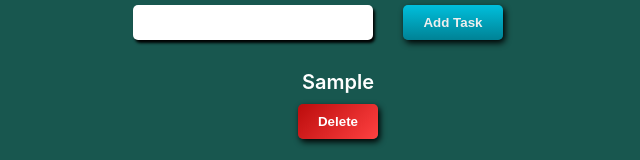
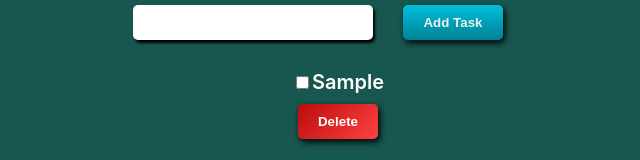
Before and after one commit to aryansharma15/todo-app, a React (Create React App) app: page / in a window 1280 px wide. Both pictures are taken after typing "Sample" into the empty fields and a click on the button "Add Task". Shown: the part 125-285 px from the top of the page, without its empty margins (322-962 px from the left). Built offline with nearby package versions, Linux system fonts and the light colour scheme.

Commit message:
mark as done with problems

```diff
--- a/src/App.css
+++ b/src/App.css
@@ -88,6 +88,9 @@ button{
   box-shadow: none;
 }
 
+.checker{
+  padding: 50px;
+}
 
 @media (prefers-reduced-motion: no-preference) {
   .App-logo {
--- a/src/todo.js
+++ b/src/todo.js
@@ -22,12 +22,23 @@ function Todo() {
         console.log(tasks)
     };
 
-    const delTask = (text) => {
+    const delTask = (id) => {
         const newTask = tasks.filter((task) => {
-            return task !== text;
+            return task !== id;
         });
         setTasks(newTask);
     };
+
+    const markAsDone = (value) => {
+        const updatedTasks = tasks.map((task) => {
+            if(task === value){
+                return {...task, isDone: !task.isDone};
+            }
+            return task;
+        });
+
+        setTasks(updatedTasks);
+    }
 
   return (
     <div>
@@ -38,7 +49,10 @@ function Todo() {
         <ul className='list-display'>
             {tasks.map((task, index) => (
                 <div className="task">
-                    <li key={index}>{task}</li>
+                    <li key={index}>
+                        <input className='checker' type="checkbox" checked={task.isDone} onChange={() => markAsDone(task.id)}/>
+                        {task}
+                    </li>
                     <button className="delete-btn" onClick={() => {
                         delTask(task);
                     }}>Delete</button>
```
